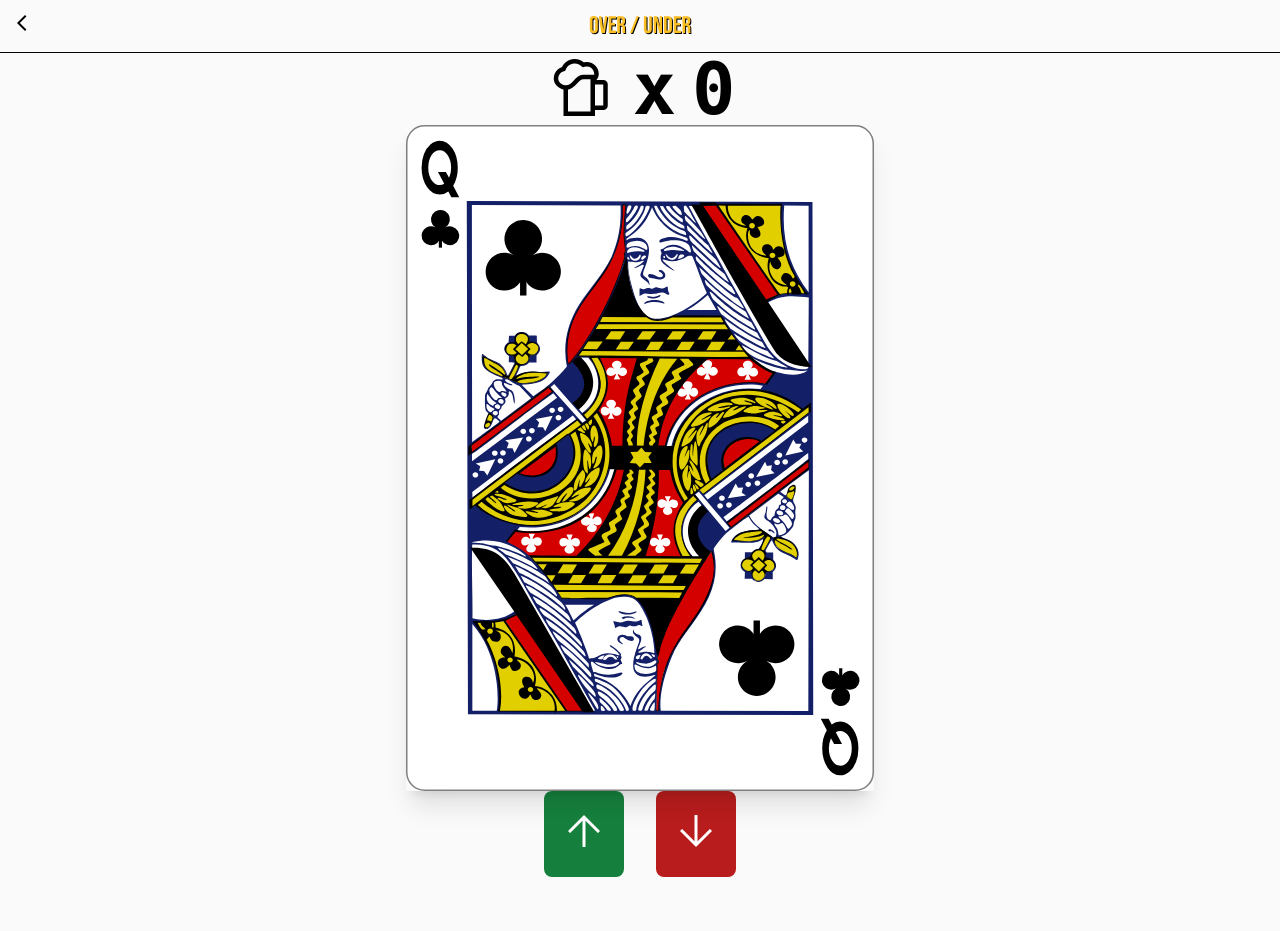
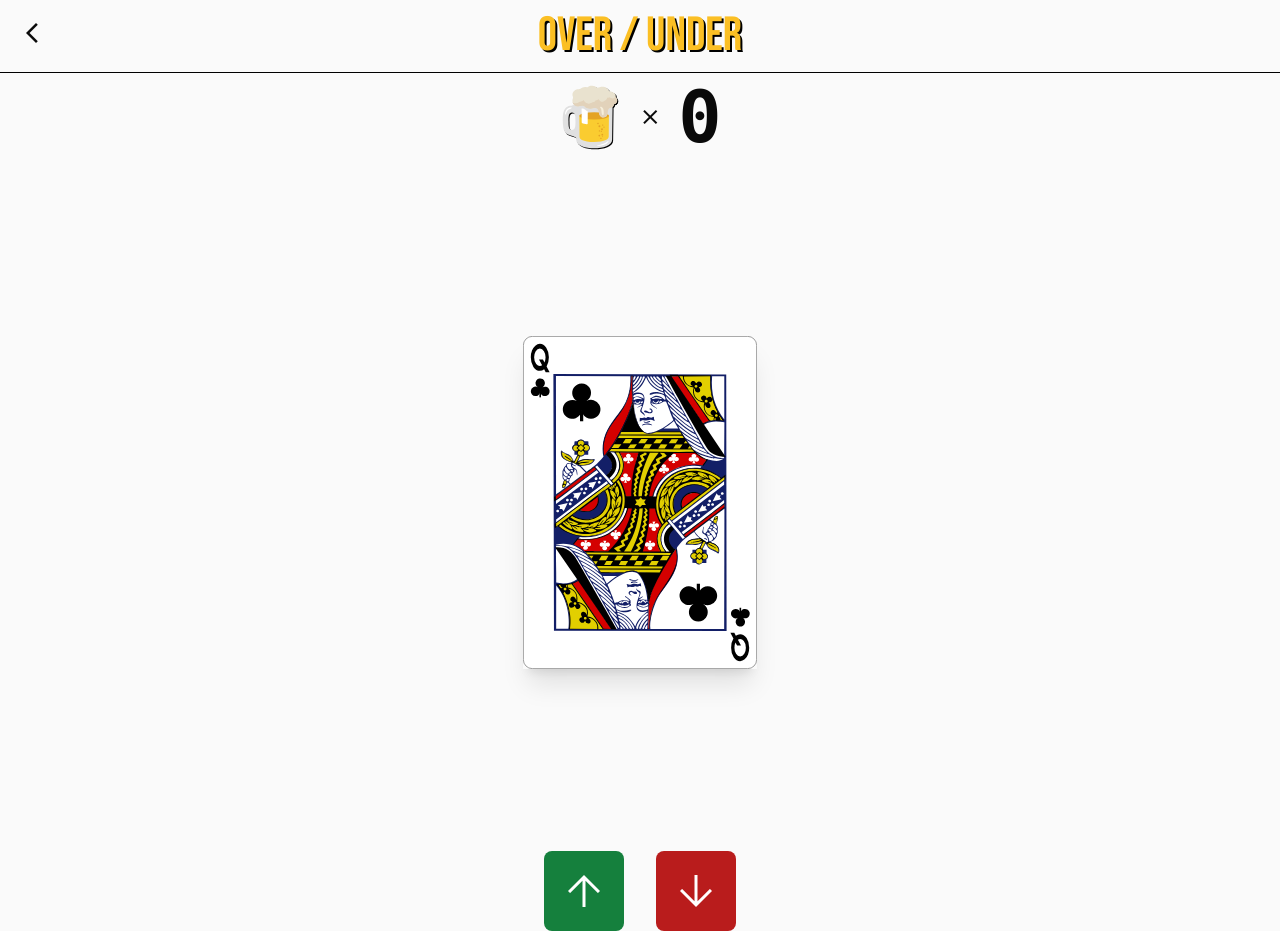
Before and after one commit to MLousdal/Drinkster, a Vue app: page /overunder in a window 1280 px wide. Before the commit the page ends 877 px from the top, so only its background shows below. Built offline with nearby package versions, Linux system fonts and the light colour scheme.

Commit message:
Refactor design

```diff
--- a/index.html
+++ b/index.html
@@ -16,7 +16,7 @@
     />
     <title>Drinkster</title>
   </head>
-  <body class="bg-neutral-50 min-h-screen">
+  <body class="bg-neutral-50 text-neutral-950 min-h-screen pt-[53px] md:pt-[73px]">
     <div id="app"></div>
     <script type="module" src="/src/main.ts"></script>
   </body>
--- a/src/assets/styles.css
+++ b/src/assets/styles.css
@@ -2,12 +2,7 @@
 @tailwind components;
 @tailwind utilities;
 
-@layer components {
-  .container {
-    @apply relative mx-auto px-4 sm:px-8 md:px-12 lg:px-16 xl:px-20 2xl:px-24;
-  }
-}
-
+@layer base {
   .ico {
     font-family: 'Material Symbols Outlined';
     font-weight: normal;
@@ -32,6 +27,13 @@
     /* Support for IE. */
     font-feature-settings: 'liga';
   }
+}
+
+@layer components {
+  .container {
+    @apply relative mx-auto px-4 sm:px-8 md:px-12 lg:px-16 xl:px-20 2xl:px-24;
+  }
+}
 
 .spin-enter-active,
 .spin-leave-active {
--- a/src/components/GameCard.vue
+++ b/src/components/GameCard.vue
@@ -1,9 +1,9 @@
 <template>
   <article
-    class="block p-6 bg-white border border-neutral-200 rounded-lg shadow hover:bg-neutral-100 dark:bg-neutral-800 dark:border-neutral-700 dark:hover:bg-neutral-700"
+    class="block rounded-lg border border-neutral-200 bg-white p-6 shadow hover:bg-neutral-100"
   >
-    <img v-if="image" :src="image" alt="" class="rounded-t-lg w-full" />
-    <h2 class="mt-2 text-2xl text-center font-bold tracking-tight text-neutral-900 dark:text-white">
+    <img v-if="image" :src="image" alt="" class="w-full rounded-t-lg" />
+    <h2 class="mt-2 text-center text-2xl font-bold tracking-tight">
       {{ title }}
     </h2>
   </article>
--- a/src/components/Navbar.vue
+++ b/src/components/Navbar.vue
@@ -1,10 +1,13 @@
 <template>
-  <nav v-if="$route.name != 'home'" class="relative border-b border-black">
-    <RouterLink :to="{ name: 'home' }" class="me-auto block p-3 text-xl"
+  <nav
+    v-if="$route.name != 'home'"
+    class="fixed inset-x-0 top-0 z-10 border-b border-black bg-neutral-50"
+  >
+    <RouterLink :to="{ name: 'home' }" class="me-auto block p-3 text-xl md:p-5 md:text-2xl"
       ><i class="ico">arrow_back_ios_new</i></RouterLink
     >
     <h1
-      class="absolute start-1/2 top-1/2 me-auto -translate-x-1/2 -translate-y-1/2 font-serif text-2xl text-amber-400 drop-shadow-title"
+      class="pointer-events-none absolute start-1/2 top-1/2 me-auto -translate-x-1/2 -translate-y-1/2 select-none font-serif text-2xl text-amber-400 drop-shadow-title md:p-6 md:text-5xl"
     >
       {{ $route.name }}
     </h1>
--- a/src/views/HomeView.vue
+++ b/src/views/HomeView.vue
@@ -1,13 +1,13 @@
 <template>
-  <header class="mx-auto max-w-prose py-12">
+  <header class="mx-auto -mt-6 max-w-prose pb-8">
     <h1
-      class="font-serif text-amber-400 drop-shadow-title text-5xl leading-none font-bold flex gap-4 items-center justify-center"
+      class="flex items-center justify-center gap-4 font-serif text-5xl font-bold leading-none text-amber-400 drop-shadow-title"
     >
-      <img src="/beer.svg" alt="" class="w-16" />
+      <img src="/beer.svg" alt="" class="h-16 w-16" />
       <span>Drink'ster</span>
     </h1>
   </header>
-  <section class="container grid md:grid-cols-2 xl:grid-cols-4 gap-8 xl:gap-12">
+  <section class="container grid gap-8 md:grid-cols-2 xl:grid-cols-4 xl:gap-12">
     <RouterLink :to="{ name: 'Over / Under' }">
       <GameCard title="Over / Under" image="/overunder.svg" class="block"></GameCard>
     </RouterLink>
--- a/src/views/OverUnderView.vue
+++ b/src/views/OverUnderView.vue
@@ -1,65 +1,64 @@
 <template>
-  <section class="container flex min-h-[calc(100vh-53px)] flex-col items-center justify-around">
+  <section
+    class="container flex h-[calc(100vh-53px)] flex-col items-center justify-around gap-4 py-2 md:h-[calc(100vh-73px)]"
+  >
     <header>
-      <h2
-        class="flex items-center gap-4 font-mono text-4xl font-bold leading-9 sm:text-6xl xl:text-7xl"
-      >
-        <i class="ico">sports_bar</i> <span>x</span> <span>{{ tally }}</span>
+      <h2 class="flex items-center gap-4 align-baseline font-mono text-2xl font-bold leading-9">
+        <img src="/beer.svg" alt="" class="h-16 w-16 drop-shadow-title" />
+        <i class="ico">close</i><span class="text-4xl sm:text-6xl xl:text-7xl">{{ tally }}</span>
       </h2>
     </header>
-    <div class="aspect-card relative w-4/6 min-w-[156px] max-w-[468px]">
+    <div class="aspect-card relative grid w-4/6 min-w-[156px] max-w-[468px] place-items-center">
       <img
         v-for="card in currentCard"
         :key="card"
         :src="`/playing_cards/fronts/${deck[card - 1]}.svg`"
         alt=""
-        class="absolute w-full scale-90"
+        class="aspect-card relative col-start-1 row-start-1 scale-90"
         :style="offsets[card]"
       />
       <transition name="spin">
         <PlayingCard
           :card="deck[currentCard]"
           :key="currentCard"
-          class="absolute inset-0 z-30 shadow-xl"
+          class="relative inset-0 z-30 col-start-1 row-start-1 max-h-full shadow-xl"
         ></PlayingCard>
       </transition>
     </div>
     <footer class="flex items-center gap-8">
       <button
         type="button"
-        class="rounded-lg bg-green-700 p-2 text-4xl font-medium leading-none text-white hover:bg-green-800 focus:outline-none focus:ring-4 focus:ring-green-300 sm:p-4 sm:text-5xl"
+        class="aspect-square rounded-lg bg-green-700 p-2 font-medium leading-[0] text-white hover:bg-green-800 focus:outline-none focus:ring-4 focus:ring-green-300 sm:p-4"
         @click="pullCard(1)"
       >
-        <i class="ico">arrow_upward</i><span class="hidden">Over</span>
+        <i class="ico text-4xl leading-none sm:text-5xl">arrow_upward</i
+        ><span class="hidden">Over</span>
       </button>
       <button
         type="button"
-        class="rounded-lg bg-red-700 p-2 text-4xl font-medium leading-none text-white hover:bg-red-800 focus:outline-none focus:ring-4 focus:ring-red-300 sm:p-4 sm:text-5xl"
+        class="aspect-square rounded-lg bg-red-700 p-2 font-medium leading-[0] text-white hover:bg-red-800 focus:outline-none focus:ring-4 focus:ring-red-300 sm:p-4"
         @click="pullCard(0)"
       >
-        <i class="ico">arrow_downward</i><span class="hidden">Under</span>
+        <i class="ico text-4xl leading-none sm:text-5xl">arrow_downward</i
+        ><span class="hidden">Under</span>
       </button>
     </footer>
   </section>
   <transition name="fade">
     <section
       v-show="lost"
-      class="absolute inset-0 cursor-pointer bg-black bg-opacity-90"
+      class="absolute inset-0 z-20 cursor-pointer bg-black bg-opacity-90"
       role="dialog"
       aria-labelledby="lostTitle"
     >
       <h2
         id="lostTitle"
-        class="absolute start-1/2 top-8 leading-none z-40 -translate-x-1/2 text-center text-6xl sm:text-7xl font-bold uppercase text-white sm:top-10"
+        class="absolute start-1/2 top-8 -translate-x-1/2 text-center text-4xl font-bold uppercase text-white sm:top-10 sm:text-7xl"
       >
-        Du tabte <br />💀
+        <span class="text-7xl sm:text-8xl">💀</span><br />
+        Drik <span class="font-mono">{{ tally }}</span> tåre
       </h2>
-      <p
-        class="absolute bottom-8 start-1/2 z-40 -translate-x-1/2 text-center text-4xl font-bold uppercase text-white sm:bottom-14"
-      >
-        Drik {{ tally }} tåre
-      </p>
-      <div class="absolute inset-0 cursor-pointer z-50" @click="reset" role="button"></div>
+      <div class="absolute inset-0 z-50 cursor-pointer" @click="reset" role="button"></div>
     </section>
   </transition>
 </template>
--- a/tailwind.config.ts
+++ b/tailwind.config.ts
@@ -18,7 +18,7 @@ module.exports = {
         '13': 'repeat(13, minmax(0, 1fr))',
       },
       dropShadow: {
-        'title': '0.05em 0.05em 0 rgba(0, 0, 0, 1)',
+        'title': '0.05em 0.05em rgba(0, 0, 0, 1)',
       }
     },
   },
```
Lines whose indentation alone changed are shown as unchanged.
